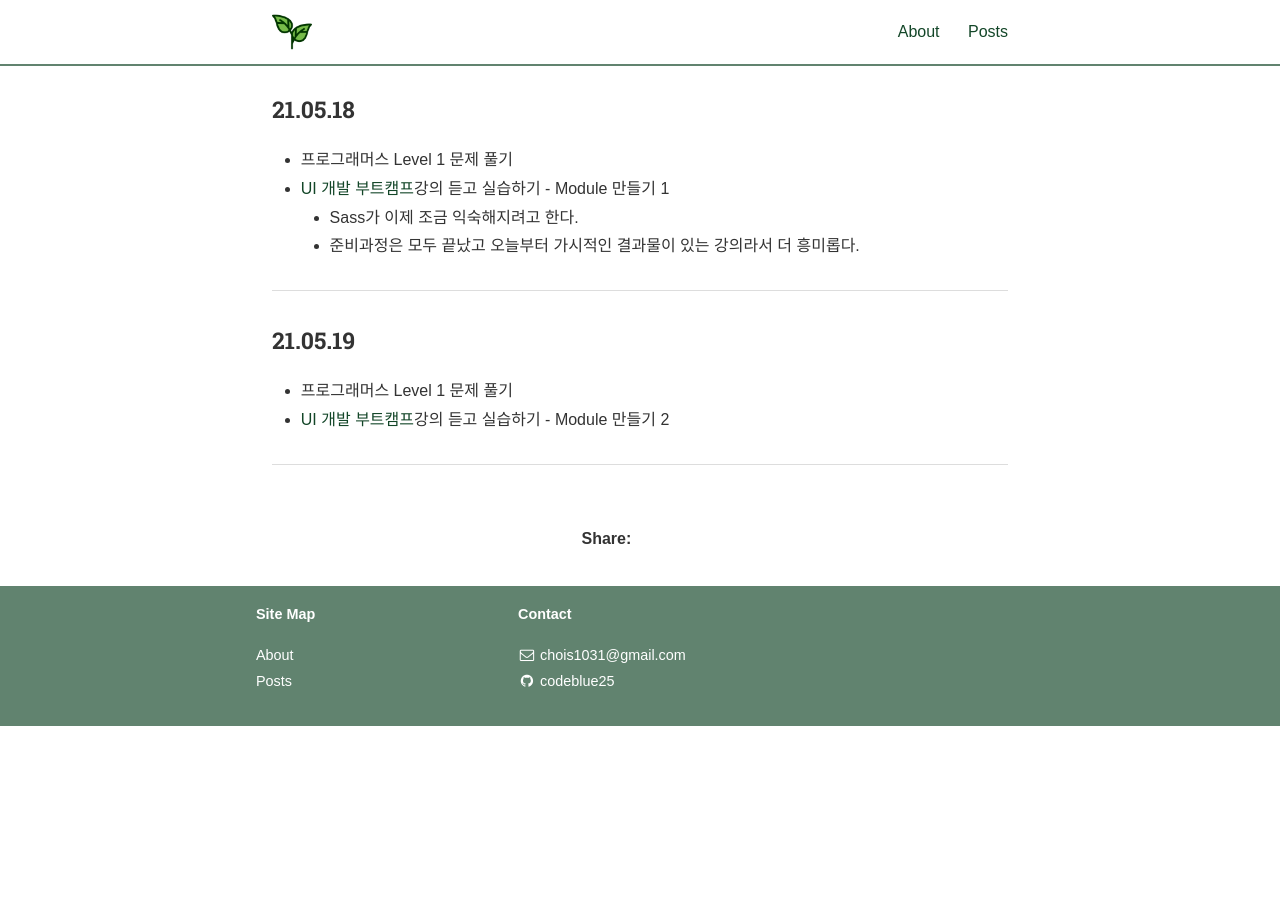
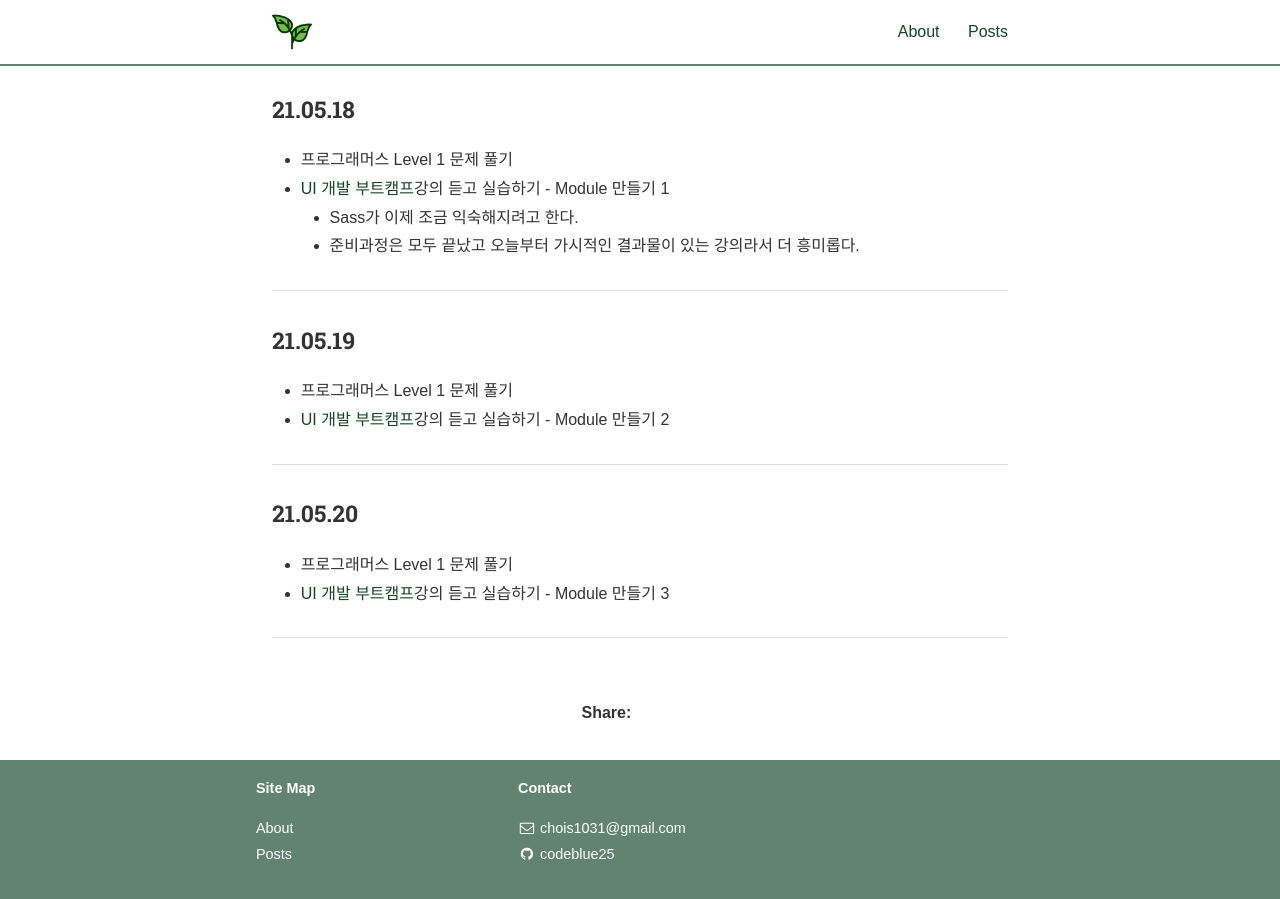
Before and after one commit to codeblue25/codeblue25.github.io, a Jekyll site: the page built from _posts/2021-05-16-0522.md, in a window 1280 px wide and 900 px high, scrolled down 847 px. Built offline with Jekyll 4.4.1, drawn with Linux system fonts in a browser that asks for light colours; nearby versions of some CDN libraries; some web fonts are replaced; a style sheet for code colours, icons or effects is not loaded; before the commit the page ends 1573 px from its top, so only the background shows below that.

Commit message:
210520 TIL

```diff
--- a/_posts/2021-05-16-0522.md
+++ b/_posts/2021-05-16-0522.md
@@ -42,3 +42,10 @@
 - [UI 개발 부트캠프](https://edu.goorm.io/lecture/25681/%EA%B9%80%EB%B2%84%EA%B7%B8%EC%9D%98-ui-%EA%B0%9C%EB%B0%9C-%EB%B6%80%ED%8A%B8%EC%BA%A0%ED%94%84-%EA%B2%BD%EB%A0%A5%EA%B0%99%EC%9D%80-%EC%8B%A0%EC%9E%85%EC%9C%BC%EB%A1%9C-%EB%A0%88%EB%B2%A8%EC%97%85)강의 듣고 실습하기 - Module 만들기 2
 
 ---
+
+<h3>21.05.20</h3>
+
+- 프로그래머스 Level 1 문제 풀기
+- [UI 개발 부트캠프](https://edu.goorm.io/lecture/25681/%EA%B9%80%EB%B2%84%EA%B7%B8%EC%9D%98-ui-%EA%B0%9C%EB%B0%9C-%EB%B6%80%ED%8A%B8%EC%BA%A0%ED%94%84-%EA%B2%BD%EB%A0%A5%EA%B0%99%EC%9D%80-%EC%8B%A0%EC%9E%85%EC%9C%BC%EB%A1%9C-%EB%A0%88%EB%B2%A8%EC%97%85)강의 듣고 실습하기 - Module 만들기 3
+
+---
```
